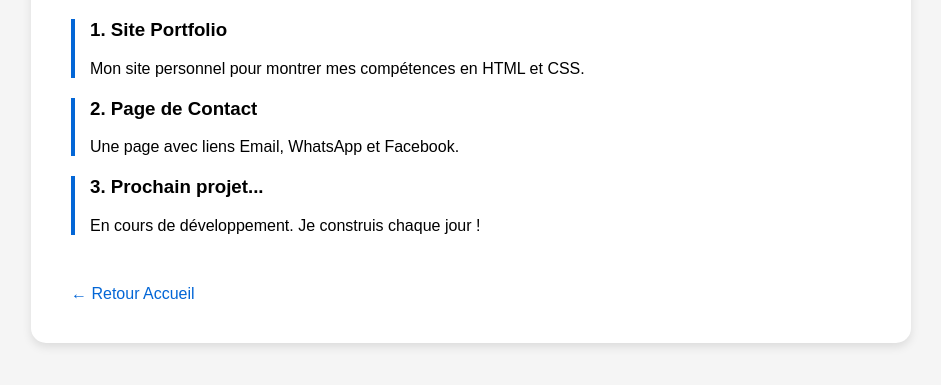
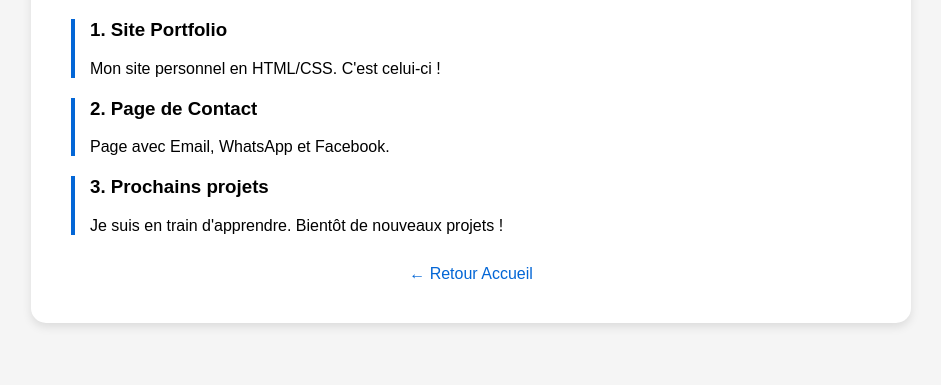
Before and after one commit to francoisrigo9-oss/rigobertfrancois, a plain HTML site: page projets.html in a window 1280 px wide. Shown: the part 159-544 px from the top of the page, without its empty margins (169-1110 px from the left). Drawn offline with Linux system fonts and the light colour scheme.

Commit message:
Update projets.html

```diff
--- a/projets.html
+++ b/projets.html
@@ -2,13 +2,13 @@
 <html lang="fr">
 <head>
     <meta charset="UTF-8">
-    <title>Projets - Rigobert Francois</title>
+    <title>Mes Projets - Rigobert Francois</title>
     <style>
         body{font-family:Arial;padding: 50px;background: #f5f5f5; }
         .container{background: white;padding: 40px;border-radius: 15px;max-width: 800px;margin:auto;box-shadow: 0 4px 10px rgba(0,0,0,0.1); }
         h1{color: #0366d6;text-align:center; }
         .projet{border-left: 4px solid #0366d6;padding-left:15px;margin:20px 0; }
-        .retour{display:inline-block;margin-top:30px;color:#0366d6;text-decoration:none; }
+        .retour{display:block;text-align:center;margin-top:30px;color:#0366d6;text-decoration:none; }
     </style>
 </head>
 <body>
@@ -17,17 +17,17 @@
 
         <div class="projet">
             <h3>1. Site Portfolio</h3>
-            <p>Mon site personnel pour montrer mes compétences en HTML et CSS.</p>
+            <p>Mon site personnel en HTML/CSS. C'est celui-ci !</p>
         </div>
 
         <div class="projet">
             <h3>2. Page de Contact</h3>
-            <p>Une page avec liens Email, WhatsApp et Facebook.</p>
+            <p>Page avec Email, WhatsApp et Facebook.</p>
         </div>
 
         <div class="projet">
-            <h3>3. Prochain projet...</h3>
-            <p>En cours de développement. Je construis chaque jour !</p>
+            <h3>3. Prochains projets</h3>
+            <p>Je suis en train d'apprendre. Bientôt de nouveaux projets !</p>
         </div>
 
         <a href="index.html" class="retour">← Retour Accueil</a>
```
